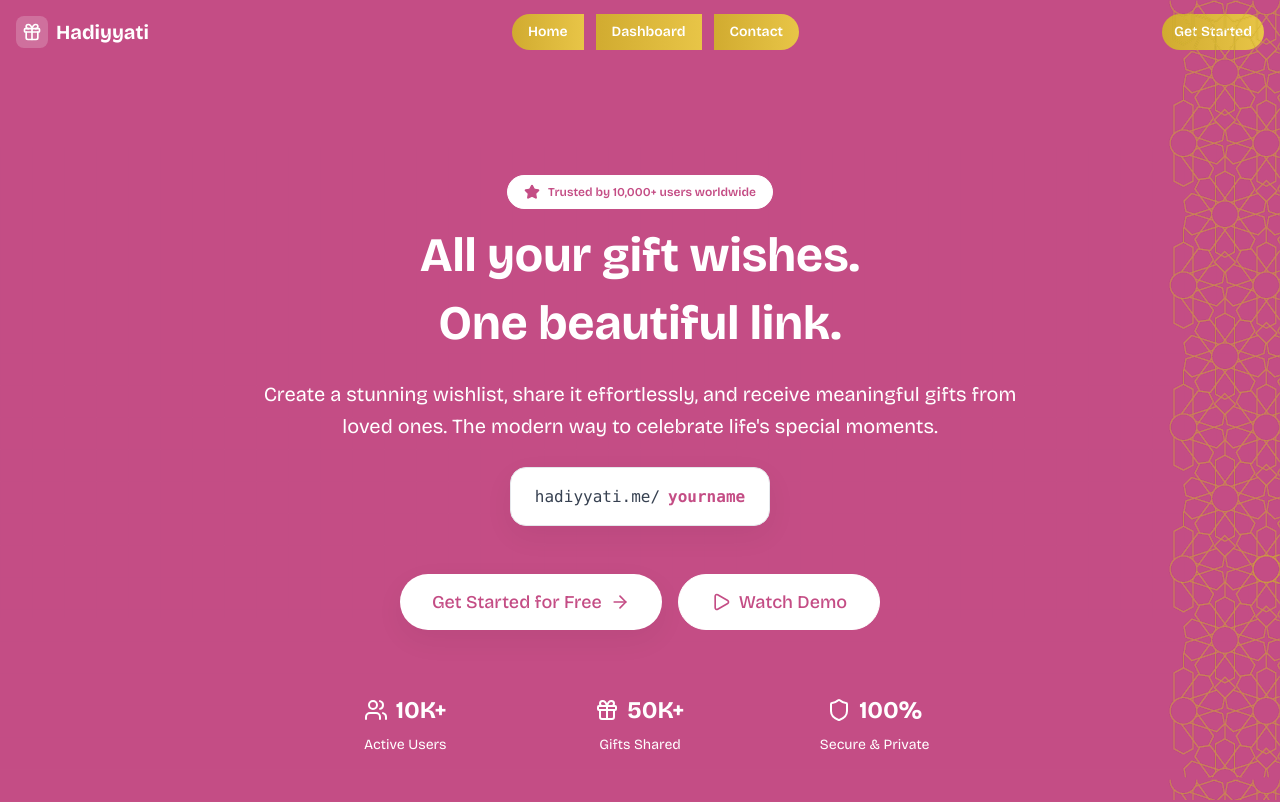
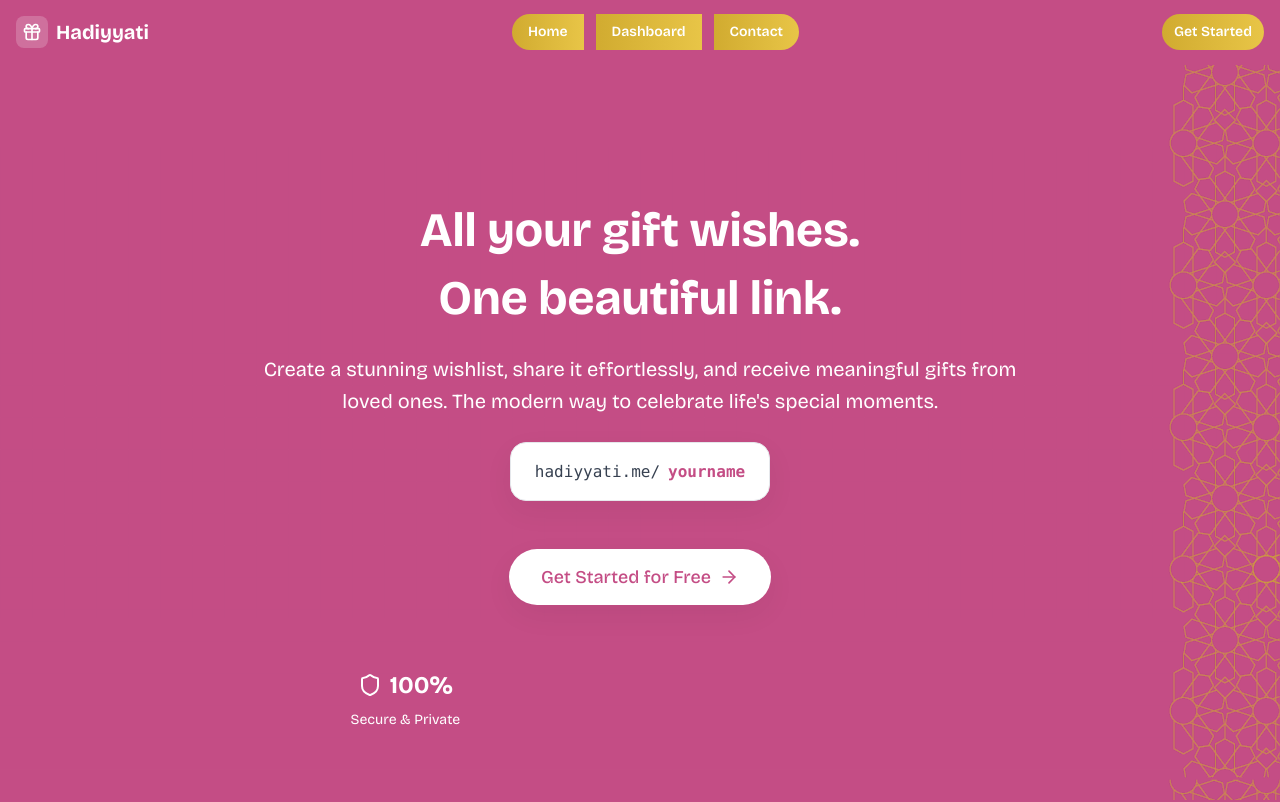
Before and after one commit to souhaybkd/Hadiyyati-, a Next.js app: page / in a window 1280 px wide. Shown: the top 802 px of the page. Built offline with nearby package versions, Linux system fonts and the light colour scheme.

Commit message:
Fix Google OAuth redirect to use NEXT_PUBLIC_SITE_URL instead of localhost

```diff
--- a/app/page.tsx
+++ b/app/page.tsx
@@ -17,7 +17,7 @@ export default function Home() {
     <div className="relative min-h-screen">
       {/* Pattern background on the right side - Desktop only, highest z-index */}
       <div
-        className="hidden lg:block fixed right-0 top-0 bottom-0 w-64 pointer-events-none z-[9999] opacity-100"
+        className="hidden lg:block fixed right-0 top-0 bottom-0 w-64 pointer-events-none z-[40] opacity-100"
         style={{
           backgroundImage: 'url(/assets/img/pattern.png)',
           backgroundRepeat: 'repeat-y',
--- a/components/auth/AuthForm.tsx
+++ b/components/auth/AuthForm.tsx
@@ -65,8 +65,10 @@ export function AuthForm() {
                     window.location.href = '/dashboard'
                 }
             } else if (mode === 'forgot') {
+                // Use environment variable if available, otherwise fall back to window.location.origin
+                const siteUrl = process.env.NEXT_PUBLIC_SITE_URL || (typeof window !== 'undefined' ? window.location.origin : '')
                 const { error } = await supabase.auth.resetPasswordForEmail(email, {
-                    redirectTo: `${window.location.origin}/auth/update-password?redirectTo=/dashboard`,
+                    redirectTo: `${siteUrl}/auth/update-password?redirectTo=/dashboard`,
                 })
 
                 if (error) {
@@ -88,10 +90,14 @@ export function AuthForm() {
         setError('')
 
         try {
+            // Use environment variable if available, otherwise fall back to window.location.origin
+            const siteUrl = process.env.NEXT_PUBLIC_SITE_URL || (typeof window !== 'undefined' ? window.location.origin : '')
+            const redirectUrl = `${siteUrl}/auth/callback?next=/dashboard`
+
             const { error } = await supabase.auth.signInWithOAuth({
                 provider: 'google',
                 options: {
-                    redirectTo: `${window.location.origin}/auth/callback?next=/dashboard`
+                    redirectTo: redirectUrl
                 }
             })
 
--- a/components/contact/ContactForm.tsx
+++ b/components/contact/ContactForm.tsx
@@ -93,7 +93,7 @@ export function ContactForm() {
             </CardContent>
             <CardFooter className="text-sm text-design-text-muted justify-center">
               <p>
-                Or email us at <a href="mailto:support@hadiaytti.com" className="font-medium text-design-primary hover:underline">support@hadiaytti.com</a>
+                Or email us at <a href="mailto:info@hadiaytti.com" className="font-medium text-design-primary hover:underline">info@hadiaytti.com</a>
               </p>
             </CardFooter>
           </Card>
--- a/components/home/Hero.tsx
+++ b/components/home/Hero.tsx
@@ -19,10 +19,10 @@ export function Hero() {
         <div className="max-w-5xl mx-auto px-4">
 
           {/* Trust badge */}
-          <Badge className="mb-4 px-4 py-2 bg-white text-design-primary border border-white">
+          {/* <Badge className="mb-4 px-4 py-2 bg-white text-design-primary border border-white">
             <Star className="h-4 w-4 mr-2 fill-current text-design-primary" />
             Trusted by 10,000+ users worldwide
-          </Badge>
+          </Badge> */}
 
           {/* Main heading */}
           <h1 className="text-design-h1 font-bold mb-4 text-white leading-tight">
@@ -55,17 +55,17 @@ export function Hero() {
                 <ArrowRight className="ml-2 h-5 w-5 text-design-primary transition-design group-hover:translate-x-1" />
               </Link>
             </Button>
-            <Button asChild variant="outline" size="lg" className="px-8 py-6 text-lg group bg-white text-design-primary border-white hover:bg-white/90 rounded-full">
+            {/* <Button asChild variant="outline" size="lg" className="px-8 py-6 text-lg group bg-white text-design-primary border-white hover:bg-white/90 rounded-full">
               <Link href="#demo">
                 <Play className="mr-2 h-5 w-5 text-design-primary" />
                 Watch Demo
               </Link>
-            </Button>
+            </Button> */}
           </div>
 
           {/* Stats */}
           <div className="grid grid-cols-1 md:grid-cols-3 gap-8 max-w-2xl mx-auto">
-            <div className="text-center">
+            {/* <div className="text-center">
               <div className="flex items-center justify-center mb-2">
                 <Users className="h-6 w-6 text-white mr-2" />
                 <span className="text-2xl font-bold text-white">10K+</span>
@@ -78,7 +78,7 @@ export function Hero() {
                 <span className="text-2xl font-bold text-white">50K+</span>
               </div>
               <p className="text-white text-design-small">Gifts Shared</p>
-            </div>
+            </div> */}
             <div className="text-center">
               <div className="flex items-center justify-center mb-2">
                 <Shield className="h-6 w-6 text-white mr-2" />
--- a/components/shared/Footer.tsx
+++ b/components/shared/Footer.tsx
@@ -31,7 +31,7 @@ export function Footer() {
           </div>
 
           {/* Links */}
-          <div className="flex flex-wrap justify-center gap-x-4 gap-y-4">
+          <div className="flex flex-wrap justify-center gap-x-4 gap-y-4 relative z-[100]">
             <Link href="/about" className="text-sm font-medium transition-design px-4 py-2 text-white font-semibold hover:opacity-90" style={{ backgroundImage: 'linear-gradient(to right, #D1AB30, #E8C547)', borderRadius: '50px 0px 0px 50px' }}>
               About
             </Link>
--- a/components/shared/Navbar.tsx
+++ b/components/shared/Navbar.tsx
@@ -59,7 +59,7 @@ export function Navbar() {
           </div>
 
           {/* Desktop Actions */}
-          <div className="hidden md:flex items-center space-x-4">
+          <div className="hidden md:flex items-center space-x-4 relative z-[9999]">
             {/* <LanguageToggle /> */}
 
             <Button asChild size="sm" className="rounded-full shadow-none text-white font-semibold hover:opacity-90" style={{ backgroundImage: 'linear-gradient(to right, #D1AB30, #E8C547)' }}>
```
